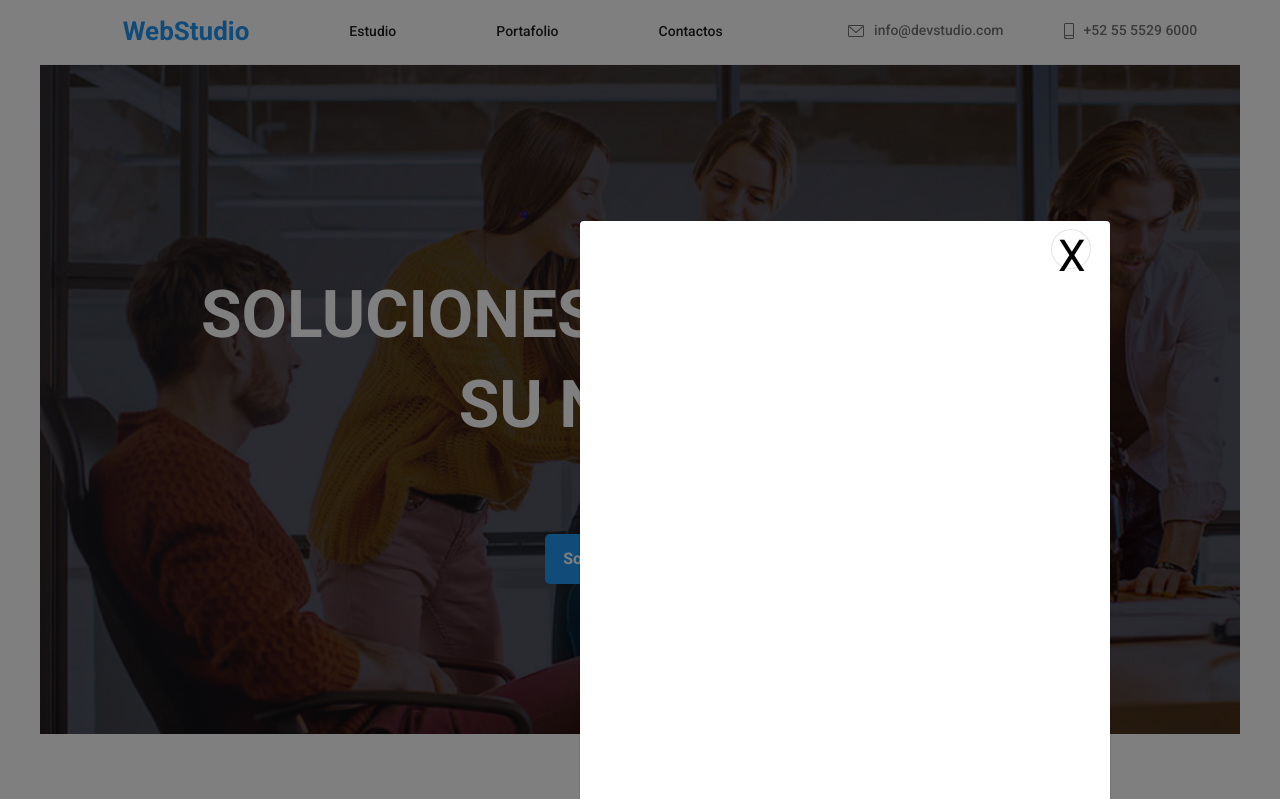
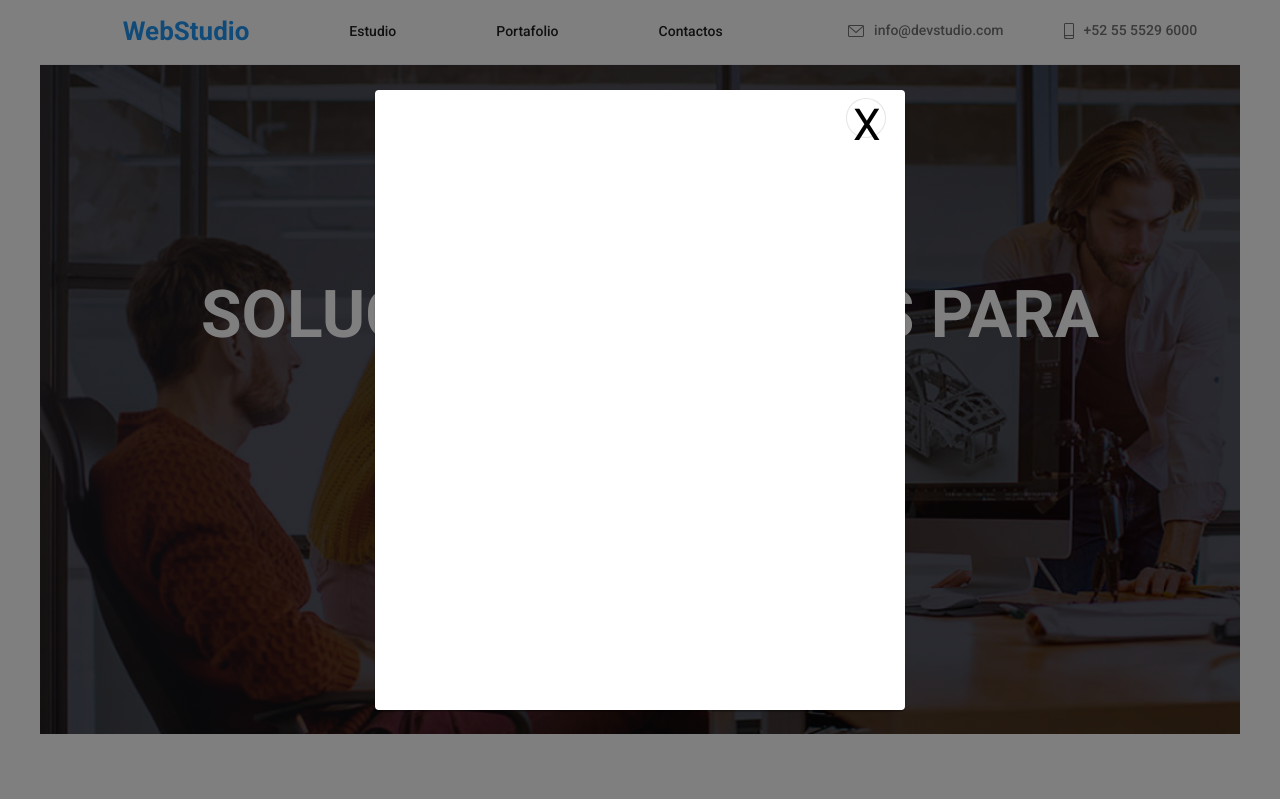
Before and after one commit to EdiRestrepo/goit-markup-hw-05, a plain HTML site: page index.html in a window 1280 px wide. Both pictures are taken after a click on the button "Solicite nuestro servicio". Shown: the top 799 px of the page. Drawn offline with Linux system fonts and the light colour scheme; files whose address does not match are found by name.

Commit message:
Se centra ventana modal

```diff
--- a/css/styles.css
+++ b/css/styles.css
@@ -37,7 +37,7 @@
 .main-title .main-button {
   margin-top: 30px;
   width: 210px;
-    height: 50.33px;
+  height: 50.33px;
 }
 
 /*Encabezado*/
@@ -291,10 +291,12 @@
   position: absolute;
   width: 530px;
   height: 620px;
-  left: 580px;
-    top: 221px;
-  background: #FFFFFF;
-  box-shadow: 0px 1px 3px rgba(0, 0, 0, 0.12), 0px 1px 1px rgba(0, 0, 0, 0.14), 0px 2px 1px rgba(0, 0, 0, 0.2);
+  top: 50%;
+  left: 50%;
+  transform: translate(-50%, -50%);
+  background: #ffffff;
+  box-shadow: 0px 1px 3px rgba(0, 0, 0, 0.12), 0px 1px 1px rgba(0, 0, 0, 0.14),
+    0px 2px 1px rgba(0, 0, 0, 0.2);
   border-radius: 4px;
 }
 
@@ -308,7 +310,7 @@
   top: 229px;
   cursor: pointer;
   margin: 8px 8px 8px 460px;
-  background: #FFFFFF;
+  background: #ffffff;
   border: 1px solid rgba(0, 0, 0, 0.1);
 }
 
@@ -317,7 +319,6 @@
   visibility: hidden;
   opacity: 0;
   pointer-events: none;
-
 }
 
 /*Ventana modal fijar*/
@@ -328,20 +329,21 @@
   width: 100%;
   height: 100%;
   background-color: rgba(0, 0, 0, 0.5);
-  transition: opacity 250ms cubic-bezier(0.4, 0, 0.2, 1), visibility 250ms cubic-bezier(0.4, 0, 0.2, 1);
+  transition: opacity 250ms cubic-bezier(0.4, 0, 0.2, 1),
+    visibility 250ms cubic-bezier(0.4, 0, 0.2, 1);
   animation: model 250ms cubic-bezier(0.4, 0, 0.2, 1);
   z-index: 2;
 }
 
 /*Ventana modal animacion*/
 @keyframes model {
-  from{
+  from {
     transform: scale(2);
     filter: blur(20px);
     opacity: 0;
   }
 
-  to{
+  to {
     transform: scale(1);
     filter: blur(0);
     opacity: 100%;
@@ -378,7 +380,6 @@
 
 /*A que nos dedicamos*/
 .main-what-we-do li {
-
 }
 
 /*Nuestro Equipo*/
```
